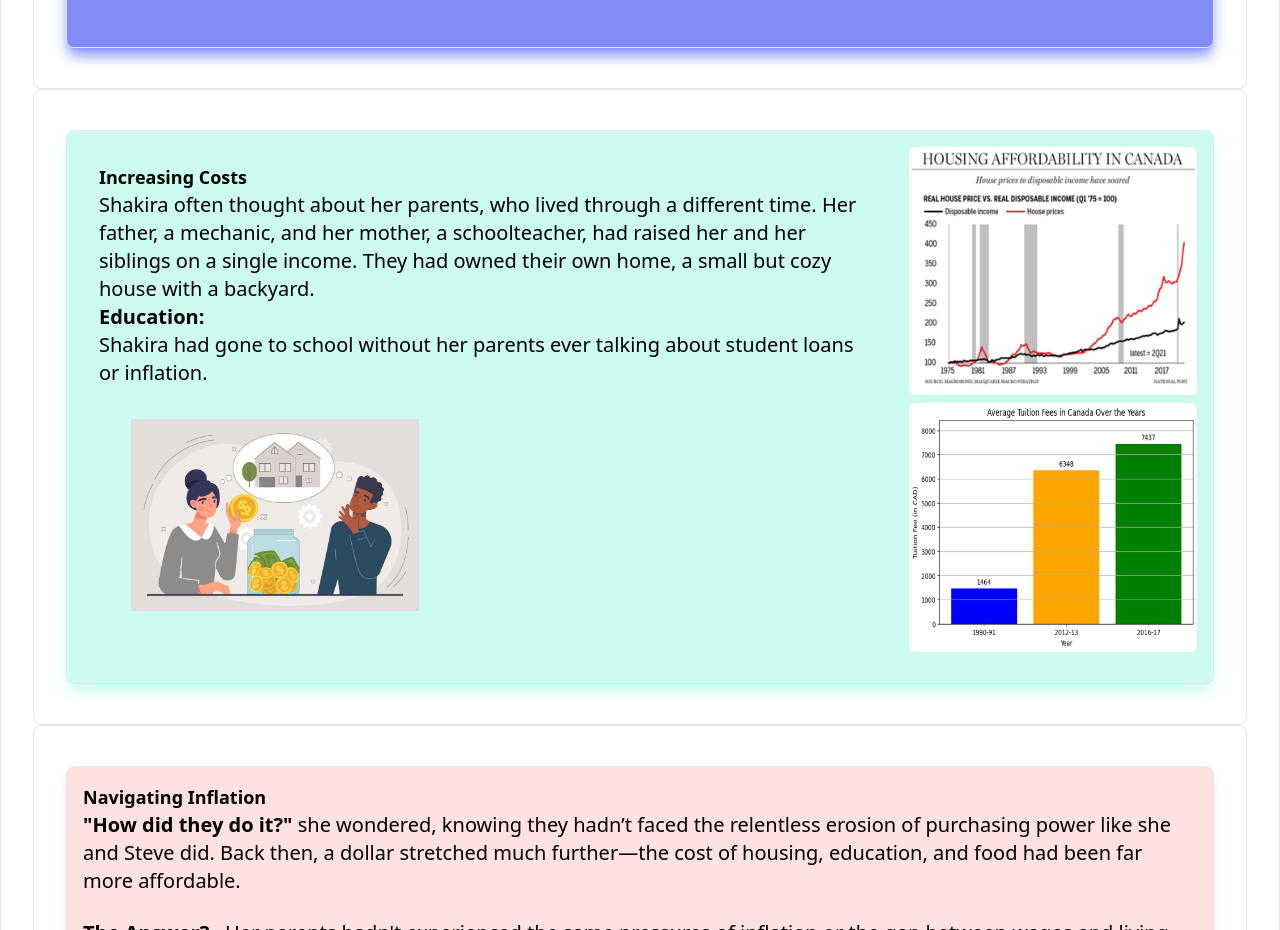
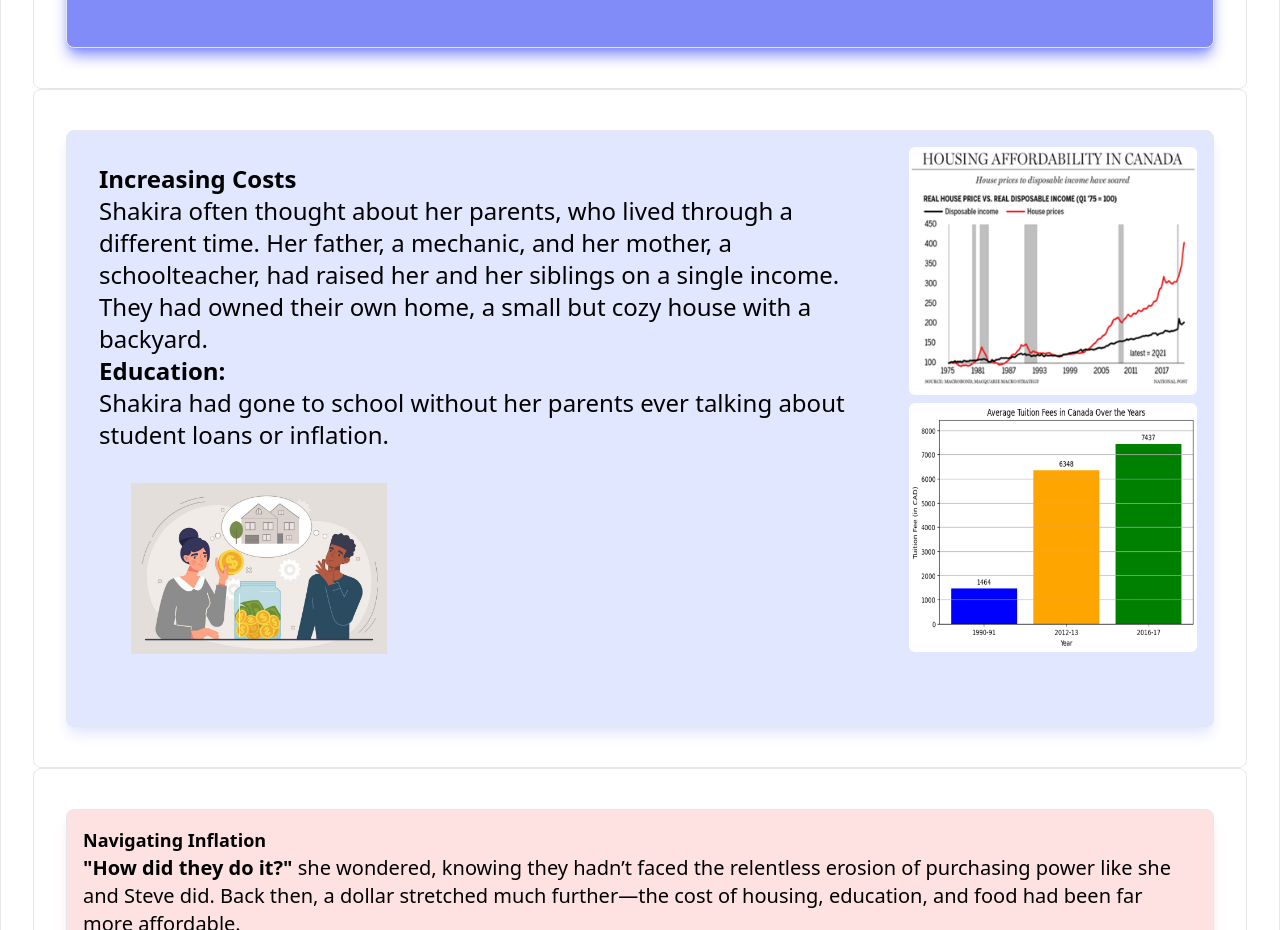
Before and after one commit to mehassanhmood/StoryBoarding, a React (Vite) app: page / in a window 1280 px wide. Shown: the part 2420-3350 px from the top of the page. Built offline with nearby package versions, Linux system fonts and the light colour scheme.

Commit message:
reponsiveness

```diff
--- a/src/components/CostIncrease.jsx
+++ b/src/components/CostIncrease.jsx
@@ -15,35 +15,39 @@ const CostIncrease = () => {
   }, []);
 
   return (
-    <div className="p-4 border rounded-lg shadow-lg shadow-teal-100 hover:shadow-teal-700 bg-teal-100 flex">
+    <div className="p-4 border rounded-lg shadow-lg shadow-indigo-100 hover:shadow-indigo-700 bg-indigo-100 flex flex-col sm:flex-row">
+      {/* Text Section */}
       <div className="flex-1 text-left p-4">
-        <h3 className="text-lg font-semibold">Increasing Costs</h3>
-        <p className='text-xl'>
+        <h3 className="text-lg sm:text-xl lg:text-2xl font-semibold">Increasing Costs</h3>
+        <p className='text-lg sm:text-xl lg:text-2xl'>
           Shakira often thought about her parents, who lived through a different time. Her father, a mechanic, and her mother, a schoolteacher, had raised her and her siblings on a single income. They had owned their own home, a small but cozy house with a backyard.
         </p>
-        <p className='text-xl' >
+        <p className='text-lg sm:text-xl lg:text-2xl'>
           <strong>Education:</strong>
         </p>
-        <p className='text-xl'>
+        <p className='text-lg sm:text-xl lg:text-2xl'>
           Shakira had gone to school without her parents ever talking about student loans or inflation.
         </p>
-        <div className='flex max-w-xs p-4'>
-        <img
-          src={ houseDream }
-          className={`max-w-xs h-auto rounded-md mb-2 p-4`}
-          alt="dream"
-        />
+        {/* Image of Dream House */}
+        <div className='flex justify-center sm:justify-start max-w-xs p-4'>
+          <img
+            src={houseDream}
+            className="w-full sm:w-auto h-auto rounded-md mb-2 p-4"
+            alt="Dream House"
+          />
         </div>
       </div>
-      <div className="flex-shrink-0 flex flex-col items-end ml-4">
+
+      {/* Image Section */}
+      <div className="flex-shrink-0 flex flex-col items-center sm:items-end mt-4 sm:mt-0 ml-0 sm:ml-4">
         <img
           src={housingPrice}
-          className={`max-w-72 h-auto rounded-md mb-2 transition-opacity duration-700 ${fadeIn ? 'opacity-100' : 'opacity-0'}`}
+          className={`w-full sm:w-72 h-auto rounded-md mb-2 transition-opacity duration-700 ${fadeIn ? 'opacity-100' : 'opacity-0'}`}
           alt="Housing Price"
         />
         <img
           src={Tution}
-          className={`max-w-72 h-auto rounded-md transition-opacity duration-700 ${fadeIn ? 'opacity-100' : 'opacity-0'}`}
+          className={`w-full sm:w-72 h-auto rounded-md transition-opacity duration-700 ${fadeIn ? 'opacity-100' : 'opacity-0'}`}
           alt="Tuition Fee"
         />
       </div>
```
